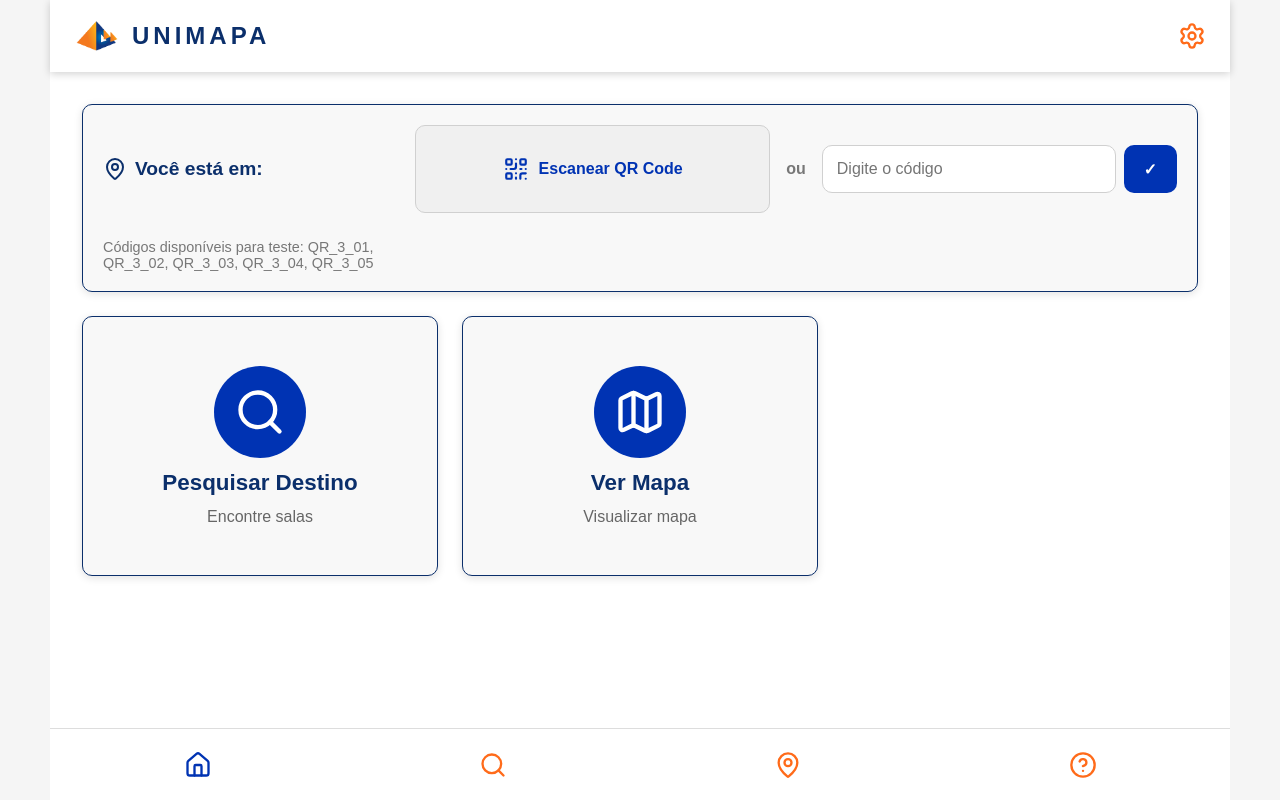
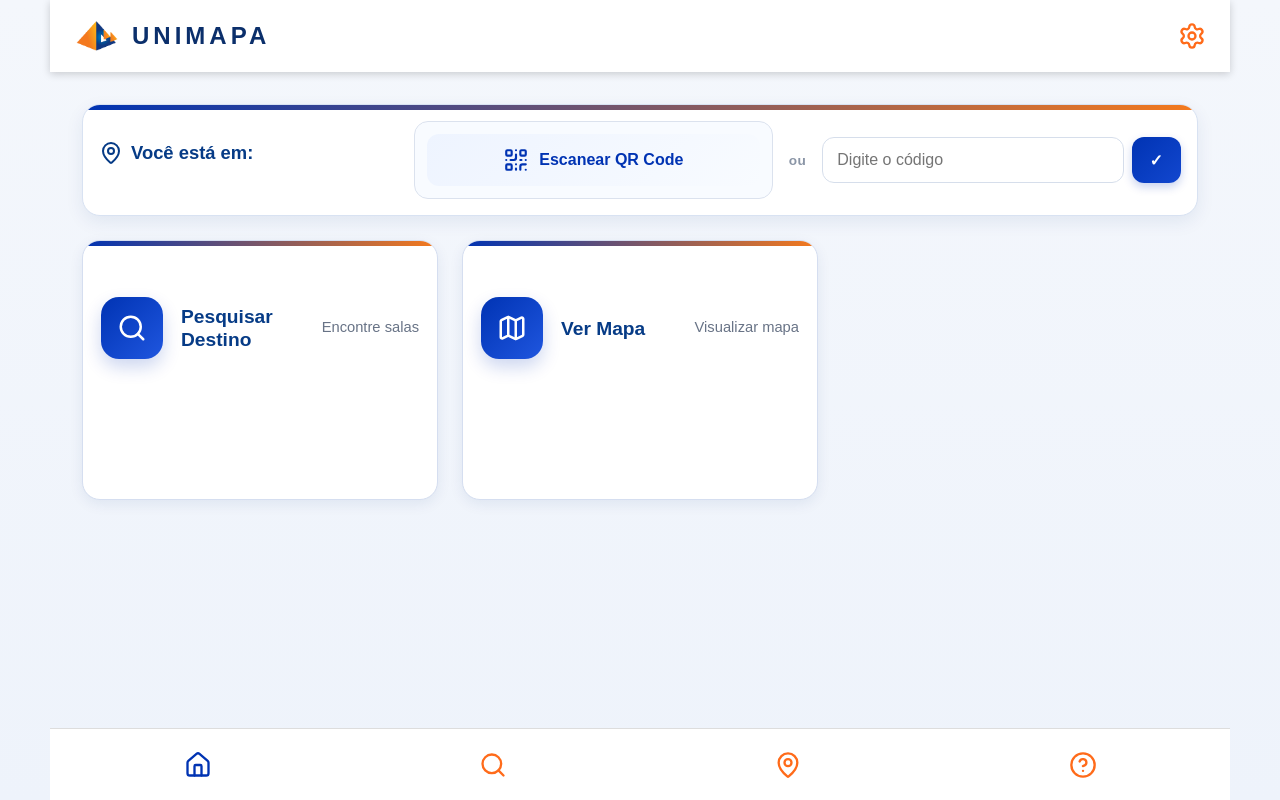
Before and after one commit to Brunoopado/unimapa, a React (Vite) app in the folder unimapa/: page / in a window 1280 px wide. Built offline with nearby package versions, Linux system fonts and the light colour scheme; no server answers.

Commit message:
Estilização das telas

```diff
--- a/unimapa/src/index.css
+++ b/unimapa/src/index.css
@@ -14,7 +14,11 @@ body,
 
 body {
   font-family: Arial, Helvetica, sans-serif;
-  background: #f5f5f5;
+  background: linear-gradient(
+    180deg,
+    #f4f7fc 0%,
+    #eef3fb 100%
+  );
   color: #0b2f6b;
 }
 
@@ -35,7 +39,7 @@ input {
   margin: 0 auto;
   padding-top: 0;
 
-  background: #ffffff;
+  background: transparent;
   padding-bottom: 88px;
 }
 
@@ -98,11 +102,47 @@ body {
 .location-card,
 .home-card,
 .placeholder-card {
-  border: 1px solid #0b2f6b;
-  border-radius: 10px;
-  padding: 20px;
-  background: #f8f8f8;
-  box-shadow: 0 2px 8px rgba(0, 0, 0, 0.12);
+  position: relative;
+
+  border: 1px solid #d8e2f2;
+  border-radius: 18px;
+  padding: 16px;
+
+  background: #ffffff;
+
+  box-shadow:
+    0 6px 18px rgba(0, 47, 120, 0.08);
+
+  overflow: hidden;
+}
+
+.location-card::before,
+.home-card::before {
+  content: "";
+  position: absolute;
+  top: 0;
+  left: 0;
+
+  width: 100%;
+  height: 5px;
+
+  background: linear-gradient(
+    90deg,
+    #0033b3 0%,
+    #f4791d 100%
+  );
+}
+
+.home-page .location-card h2 {
+  display: flex;
+  align-items: center;
+  gap: 8px;
+
+  margin-bottom: 14px;
+
+  color: #063b86;
+  font-size: 1.15rem;
+  font-weight: 700;
 }
 
 .location-card h2,
@@ -112,18 +152,29 @@ body {
 }
 
 .current-location {
-  padding: 14px;
-  border: 1px solid #d0d0d0;
-  border-radius: 10px;
-  color: #777;
-  background: #f0f0f0;
+  min-height: 76px;
+
+  padding: 12px;
+
+  display: flex;
+  align-items: center;
+  justify-content: center;
+
+  border: 1px solid #dbe2ee;
+  border-radius: 14px;
+
+  color: #687386;
+  background: #f8fbff;
 }
 
 .separator {
   text-align: center;
-  margin: 14px 0;
-  color: #777;
+  margin: 12px 0 10px;
+
+  color: #8a95a6;
+  font-size: 0.85rem;
   font-weight: 700;
+  letter-spacing: 0.5px;
 }
 
 .code-row,
@@ -136,42 +187,119 @@ body {
 .search-row input {
   flex: 1;
   min-width: 0;
-  border: 1px solid #d0d0d0;
-  border-radius: 10px;
-  padding: 14px;
+
+  border: 1px solid #d6deeb;
+  border-radius: 12px;
+
+  padding: 13px 14px;
+
+  background: #ffffff;
+  color: #0b2f6b;
 }
 
 .code-row button,
 .search-row button {
   border: none;
-  border-radius: 10px;
-  padding: 0 20px;
-  background: #0033b3;
+  border-radius: 12px;
+  padding: 0 18px;
+
+  background: linear-gradient(
+    135deg,
+    #0033b3 0%,
+    #1247cf 100%
+  );
+
   color: #ffffff;
   font-weight: 700;
   cursor: pointer;
+
+  box-shadow:
+    0 4px 10px rgba(0, 51, 179, 0.22);
+
+  transition:
+    transform 0.2s ease,
+    box-shadow 0.2s ease;
+}
+
+.code-row button:hover,
+.search-row button:hover {
+  transform: translateY(-1px);
+  box-shadow:
+    0 6px 14px rgba(0, 51, 179, 0.28);
 }
 
 .home-card {
-  min-height: 170px;
+  width: 100%;
+  min-height: 135px;
+
   display: flex;
   flex-direction: column;
   align-items: center;
   justify-content: center;
-  gap: 12px;
+
+  gap: 10px;
+
+  padding: 18px 16px;
+
   text-align: center;
+
+  border: 1px solid #d8e2f2;
+  border-radius: 18px;
+
+  background: linear-gradient(
+    180deg,
+    #ffffff 0%,
+    #f9fbff 100%
+  );
+
+  box-shadow:
+    0 6px 18px rgba(0, 47, 120, 0.08);
+
+  transition:
+    transform 0.2s ease,
+    box-shadow 0.2s ease,
+    border-color 0.2s ease;
+}
+
+.home-card:hover {
+  transform: translateY(-2px);
+  border-color: #b9c9e8;
+
+  box-shadow:
+    0 10px 22px rgba(0, 47, 120, 0.12);
+}
+
+.home-card:active {
+  transform: scale(0.99);
 }
 
 .home-card-icon {
-  width: 92px;
-  height: 92px;
-  border-radius: 50%;
-  background: #0033b3;
+  width: 62px;
+  height: 62px;
+
+  border-radius: 18px;
+
+  background: linear-gradient(
+    135deg,
+    #0033b3 0%,
+    #1f56df 100%
+  );
+
   color: #ffffff;
+
   display: flex;
   align-items: center;
   justify-content: center;
+
   flex-shrink: 0;
+
+  box-shadow:
+    0 8px 18px rgba(0, 51, 179, 0.2);
+}
+
+.home-card-icon svg {
+  width: 30px;
+  height: 30px;
 }
 
 .home-card-icon svg {
@@ -179,11 +307,35 @@ body {
 }
 
 .home-card h3 {
-  font-size: 1.4rem;
+  margin: 0;
+  color: #063b86;
+  font-size: 1.2rem;
+  font-weight: 700;
+  line-height: 1.2;
 }
 
 .home-card p {
-  color: #666;
+  margin: 0;
+  color: #687386;
+  font-size: 0.92rem;
+  line-height: 1.35;
+}
+
+.home-page {
+  gap: 14px;
+}
+
+.home-actions {
+  display: flex;
+  flex-direction: column;
+  gap: 14px;
+}
+
+.feedback-message {
+  margin-top: 10px;
+  color: #0033b3;
+  font-weight: 600;
+  font-size: 0.9rem;
 }
 
 .placeholder-card {
@@ -237,7 +389,7 @@ body {
 .home-actions {
   display: flex;
   flex-direction: column;
-  gap: 16px;
+  gap: 12px;
 }
 
 /* Tablets e telas médias */
@@ -256,9 +408,47 @@ body {
     grid-template-columns: repeat(3, 1fr);
   }
 
-  .home-card {
-    min-height: 220px;
-  }
+.home-card {
+  width: 100%;
+  min-height: 105px;
+
+  display: grid;
+  grid-template-columns: 64px 1fr auto;
+  grid-template-rows: auto auto;
+
+  align-items: center;
+  column-gap: 16px;
+  row-gap: 3px;
+
+  padding: 16px 18px;
+
+  text-align: left;
+
+  border: 1px solid #d5def0;
+  border-radius: 18px;
+
+  background: #ffffff;
+
+  box-shadow:
+    0 4px 14px rgba(0, 47, 120, 0.08);
+
+  transition:
+    transform 0.2s ease,
+    border-color 0.2s ease,
+    box-shadow 0.2s ease;
+}
+
+.home-card:hover {
+  transform: translateY(-2px);
+  border-color: #0033b3;
+
+  box-shadow:
+    0 7px 18px rgba(0, 47, 120, 0.13);
+}
+
+.home-card:active {
+  transform: scale(0.99);
+}
 }
 
 /* Computadores */
@@ -319,9 +509,28 @@ body {
 .current-location.active {
   display: flex;
   flex-direction: column;
+  align-items: flex-start;
+  justify-content: center;
+
   gap: 4px;
-  background: #ffffff;
+
+  background: linear-gradient(
+    180deg,
+    #f8fbff 0%,
+    #eef4ff 100%
+  );
+
   color: #0b2f6b;
+}
+
+.current-location.active strong {
+  font-size: 1rem;
+  font-weight: 700;
+}
+
+.current-location.active span {
+  color: #687386;
+  font-size: 0.88rem;
 }
 
 .current-location.active span {
@@ -661,7 +870,7 @@ body {
 
 .scan-location-button {
   width: 100%;
-  min-height: 58px;
+  min-height: 52px;
 
   display: flex;
   align-items: center;
@@ -669,9 +878,14 @@ body {
   gap: 10px;
 
   border: none;
-  border-radius: 10px;
+  border-radius: 12px;
 
-  background: transparent;
+  background: linear-gradient(
+    135deg,
+    #eef4ff 0%,
+    #f8fbff 100%
+  );
+
   color: #0033b3;
 
   font-size: 1rem;
@@ -680,10 +894,49 @@ body {
   cursor: pointer;
 
   transition:
-    background-color 0.2s ease,
-    color 0.2s ease;
+    transform 0.2s ease,
+    box-shadow 0.2s ease,
+    background 0.2s ease;
 }
 
 .scan-location-button:hover {
-  background: #e8edfa;
+  transform: translateY(-1px);
+  box-shadow:
+    0 4px 12px rgba(0, 47, 120, 0.12);
 }
+
+.scan-location-button:active {
+  transform: scale(0.98);
+}
+
+@media (max-width: 380px) {
+  .app-content {
+    padding: 14px;
+  }
+
+  .home-card {
+    min-height: 122px;
+    padding: 16px 14px;
+  }
+
+  .home-card-icon {
+    width: 56px;
+    height: 56px;
+  }
+
+  .home-card h3 {
+    font-size: 1.08rem;
+  }
+
+  .home-card p {
+    font-size: 0.85rem;
+  }
+
+  .current-location {
+    min-height: 68px;
+  }
+
+  .scan-location-button {
+    font-size: 0.95rem;
+  }
+}
--- a/unimapa/src/pages/Home/index.tsx
+++ b/unimapa/src/pages/Home/index.tsx
@@ -153,12 +153,6 @@ function Home() {
             {message}
           </p>
         )}
-
-        <p className="demo-codes">
-          Códigos disponíveis para teste:
-          QR_3_01, QR_3_02, QR_3_03,
-          QR_3_04, QR_3_05
-        </p>
       </div>
 
       {/* AÇÕES */}
```
